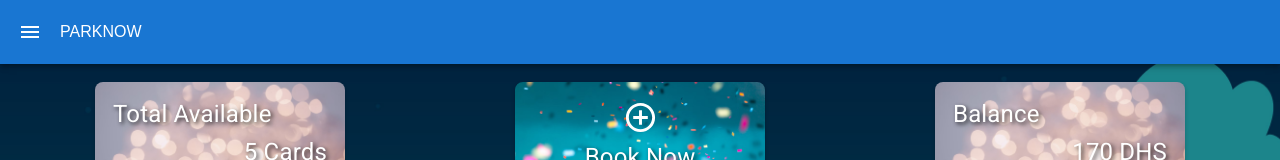
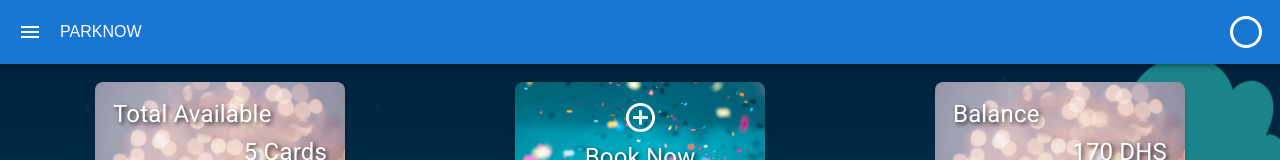
Before and after one commit to tomcherian/easy-car-parking, a React (Create React App) app: page / in a window 1280 px wide. Shown: the top 160 px of the page. Built offline with nearby package versions, Linux system fonts and the light colour scheme; no server answers; sample sign-in values are in the browser's storage; the HTML template or start-up script is replaced by a standard one.

Commit message:
API and logo fix

```diff
--- a/src/components/BookPopUp/FinalizeAvailability/FinalizeAvailability.jsx
+++ b/src/components/BookPopUp/FinalizeAvailability/FinalizeAvailability.jsx
@@ -24,6 +24,7 @@ const FinalizeAvailability = ({ finalSlots, setSection, setShowPopUp }) => {
   const handleBook = () => {
     const data = slots.map((slot) => {
       return {
+        user: {},
         userId: userId,
         time: new Date().toISOString(),
         startDate: dayjs(slot.startDate).format("YYYY-MM-DDTHH:mm:ss") + "Z",
--- a/src/components/NavBar/NavBar.css
+++ b/src/components/NavBar/NavBar.css
@@ -88,13 +88,13 @@
 }
 
 .NavBar_logo {
-  /* border: 3px solid white; */
-  /* border-radius: 100px; */
-  /* padding: 8px;
+  border: 3px solid white;
+  border-radius: 100px;
+  padding: 8px;
   width: 32px;
   height: 32px;
   display: flex;
   justify-content: center;
-  align-items: center; */
+  align-items: center;
   cursor: pointer;
 }
```
